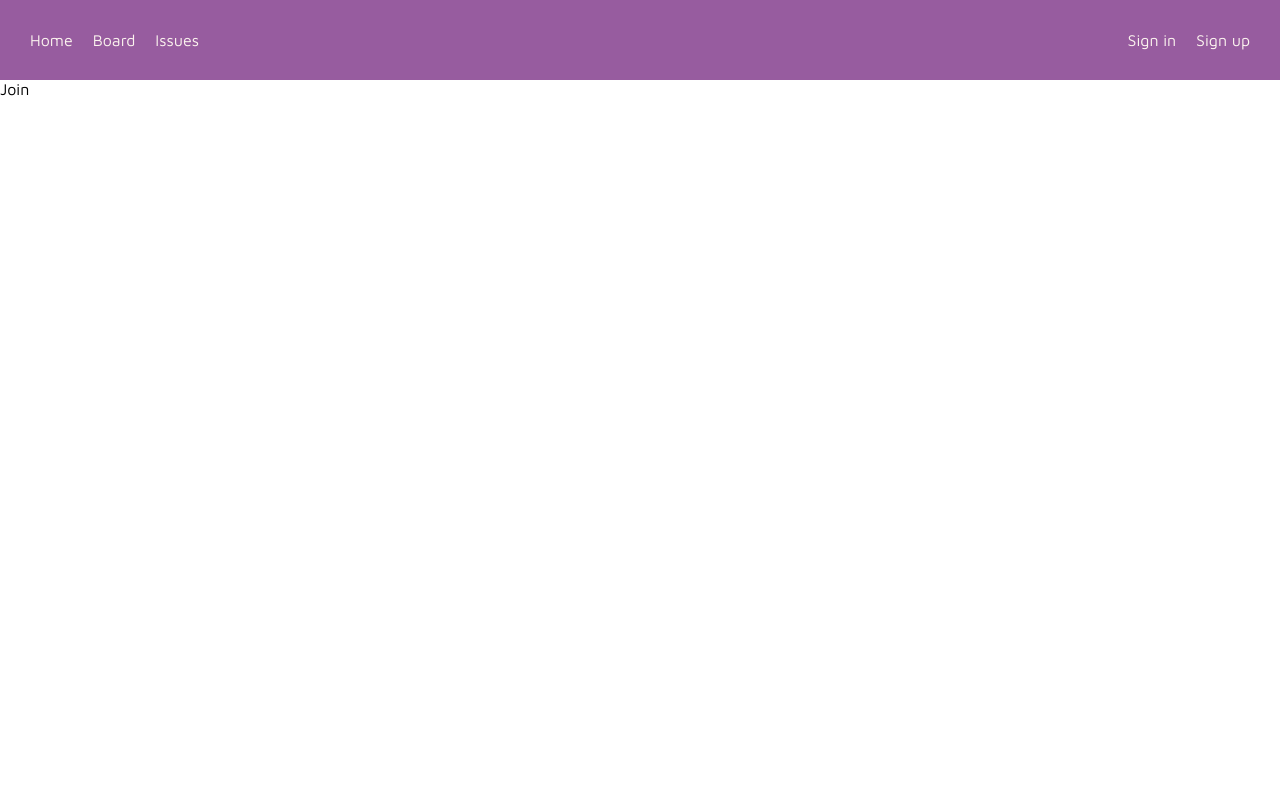
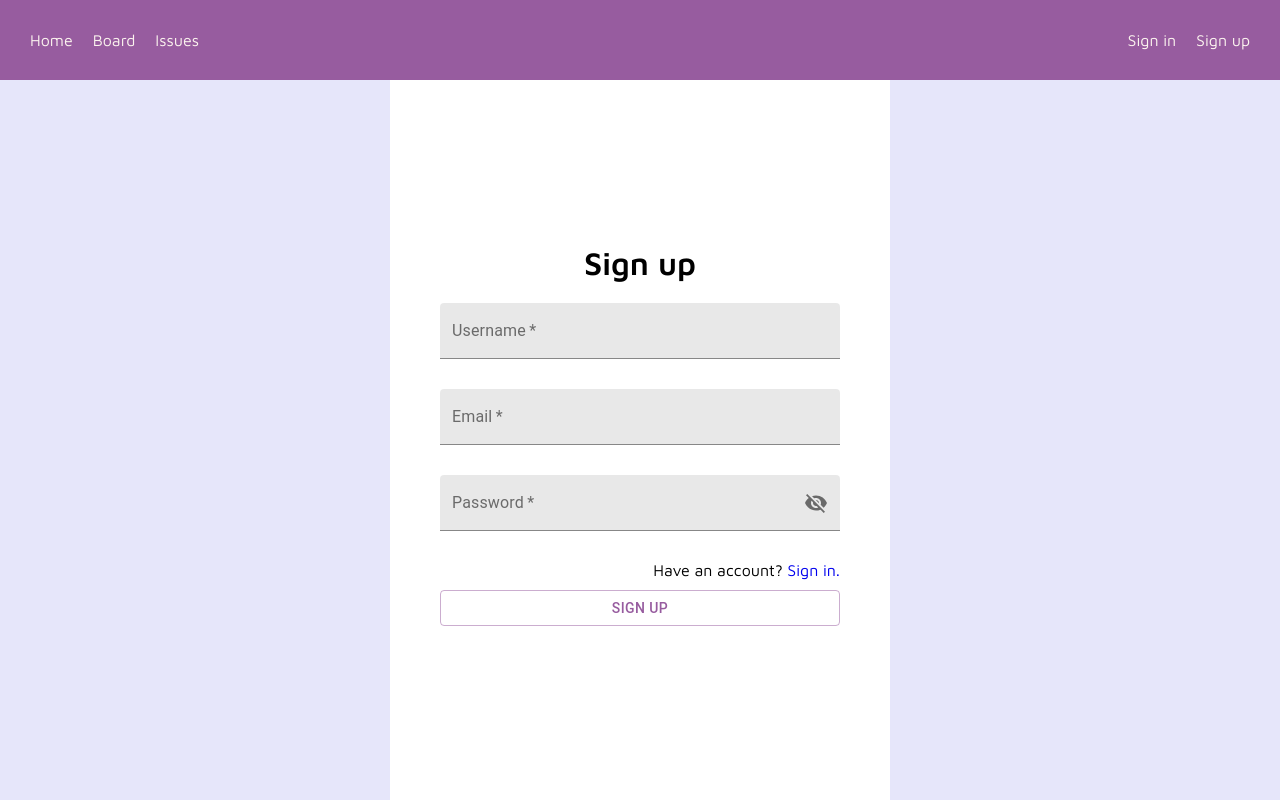
Before and after one commit to northernisle/bugpack-client, a React (Create React App) app: page /join in a window 1280 px wide. Built offline with nearby package versions, Linux system fonts and the light colour scheme.

Commit message:
Implement the visual part of the sign up page. Add classnames and material-ui

```diff
--- a/package.json
+++ b/package.json
@@ -3,10 +3,13 @@
   "version": "0.1.0",
   "private": true,
   "dependencies": {
+    "@material-ui/core": "^4.7.2",
+    "@material-ui/icons": "^4.5.1",
     "@testing-library/jest-dom": "^4.2.4",
     "@testing-library/react": "^9.3.2",
     "@testing-library/user-event": "^7.1.2",
     "axios": "^0.19.0",
+    "classnames": "^2.2.6",
     "node-sass": "^4.13.0",
     "normalize.css": "^8.0.1",
     "react": "^16.12.0",
--- /dev/null
+++ b/src/components/PasswordField/PasswordField.js
@@ -0,0 +1,33 @@
+import React from 'react';
+import { InputAdornment, IconButton, TextField } from '@material-ui/core';
+import { Visibility, VisibilityOff } from '@material-ui/icons';
+
+const PasswordField = ({ value, onChange, required = true }) => {
+  const [showPassword, setShowPassword] = React.useState(false);
+
+  return (
+    <TextField
+      id='password'
+      required={required}
+      label='Password'
+      variant='filled'
+      type={showPassword ? 'text' : 'password'}
+      value={value}
+      onChange={e => onChange(e)}
+      InputProps={{
+        endAdornment:
+          <InputAdornment position='end'>
+            <IconButton
+              aria-label='toggle password visibility'
+              edge='end'
+              onClick={() => setShowPassword(!showPassword)}
+              onMouseDown={e => e.preventDefault()}>
+              {showPassword ? <Visibility /> : <VisibilityOff />}
+            </IconButton>
+          </InputAdornment>
+      }}
+    />
+  );
+}
+
+export default PasswordField;
--- /dev/null
+++ b/src/components/PasswordField/index.js
@@ -0,0 +1,3 @@
+import PasswordField from './PasswordField';
+
+export default PasswordField;
--- a/src/routes/App/App.js
+++ b/src/routes/App/App.js
@@ -2,10 +2,13 @@ import React from 'react';
 import { BrowserRouter, Route } from 'react-router-dom';
 import routes from '../routes';
 import Header from '../../components/Header';
+import { ThemeProvider } from '@material-ui/core';
+import theme from '../../utils/styles/theme';
 
 const App = () => {
   return (
     <BrowserRouter>
+      <ThemeProvider theme={theme}>
         <Header />
         {routes.map((route, index) =>
           <Route
@@ -15,6 +18,7 @@ const App = () => {
             exact={route.exact}
           />
         )}
+      </ThemeProvider>
     </BrowserRouter>
   );
 }
--- a/src/routes/Join/Join.js
+++ b/src/routes/Join/Join.js
@@ -1,9 +1,42 @@
 import React from 'react';
+import { TextField, Button } from '@material-ui/core';
+import { Link } from 'react-router-dom';
+import PasswordField from '../../components/PasswordField';
+import styles from './join.module.scss';
 
 const Join = () => {
+  const [email, setEmail] = React.useState('');
+  const [password, setPassword] = React.useState('');
+  const [username, setUsername] = React.useState('');
+
   return (
-    <div>
-      Join
+    <div className={styles.container}>
+      <div className={styles.formContainer}>
+        <h1>Sign up</h1>
+        <div className={styles.form}>
+          <TextField
+            required
+            type='text'
+            label='Username'
+            variant='filled'
+            value={username}
+            onChange={e => setUsername(e.target.value)}
+          />
+          <TextField
+            required
+            type='email'
+            label='Email'
+            variant='filled'
+            value={email}
+            onChange={e => setEmail(e.target.value)}
+          />
+          <PasswordField value={password} onChange={e => setPassword(e.target.value)} />
+          <p className={styles.signInMessage}>
+            Have an account? <Link className={styles.signInLink} to='/login'>Sign in.</Link>
+          </p>
+          <Button variant='outlined' color='primary'>Sign up</Button>
+        </div>
+      </div>
     </div>
   );
 };
--- /dev/null
+++ b/src/routes/Join/join.module.scss
@@ -0,0 +1,39 @@
+.container {
+  width: 100%;
+  height: calc(100vh - 80px);
+  display: flex;
+  flex-direction: row;
+  background-color: #e6e6fa;
+  justify-content: center;
+  align-items: center;
+}
+
+.formContainer {
+  display: flex;
+  flex-direction: column;
+  justify-content: center;
+  align-items: center;
+  width: 100%;
+  max-width: 500px;
+  height: 100%;
+  background-color: #fff;
+}
+
+.form {
+  width: 80%;
+  display: flex;
+  flex-direction: column;
+
+  & > * {
+    margin-bottom: 30px !important;
+  }
+}
+
+.signInMessage {
+  align-self: flex-end;
+  margin: 0 0 10px 0 !important;
+}
+
+.signInLink {
+  text-decoration: none;
+}
--- a/src/routes/Login/Login.js
+++ b/src/routes/Login/Login.js
@@ -1,8 +1,9 @@
 import React from 'react';
+import styles from './login.module.scss';
 
 const Login = () => {
   return (
-    <div>
+    <div className={styles.container}>
       Login
     </div>
   );
--- /dev/null
+++ b/src/utils/styles/theme.js
@@ -0,0 +1,14 @@
+import { createMuiTheme } from "@material-ui/core";
+
+const theme = createMuiTheme({
+  palette: {
+    primary: {
+      main: '#975c9f'
+    },
+    secondary: {
+      main: '#d06580'
+    }
+  }
+});
+
+export default theme;
```
Also changed, not shown: src/routes/Login/login.module.scss (added), 1 other file (tests, documents, lock files or other folders). Lines whose indentation alone changed are shown as unchanged.
